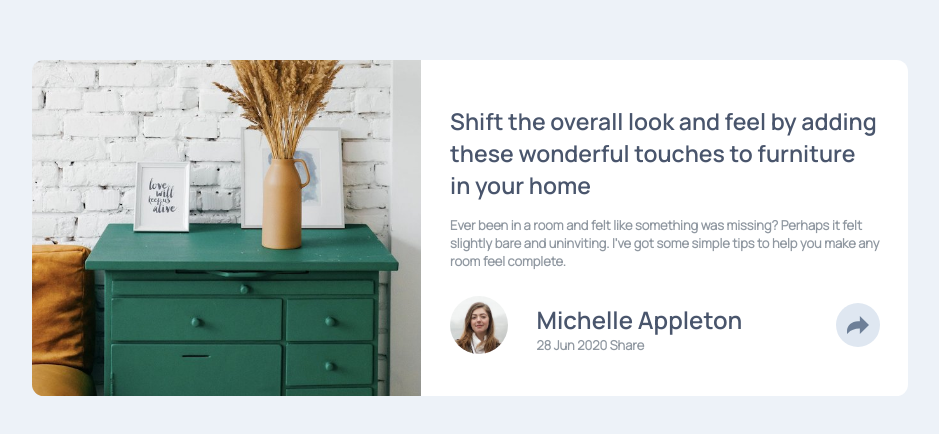
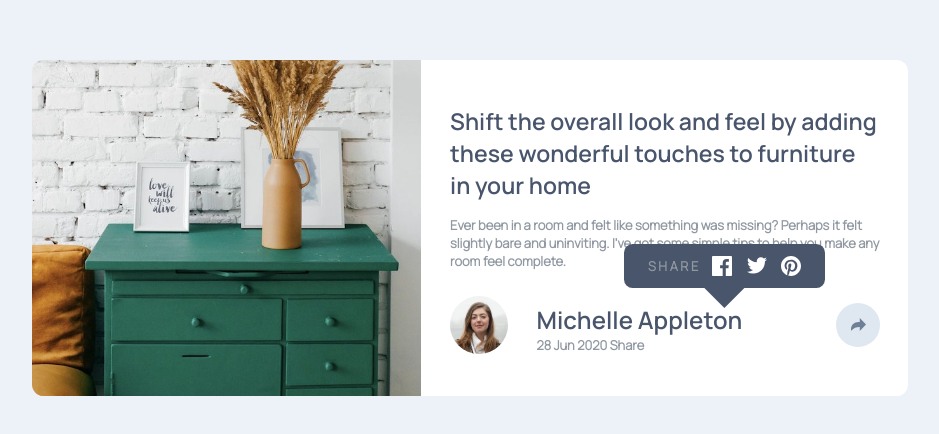
Before and after one commit to MiguelPositive/article-preview-component-master, a plain HTML site: page index.html in a window 1280 px wide. Shown: the part 172-606 px from the top of the page, without its empty margins (170-1109 px from the left). Drawn offline with Linux system fonts and the light colour scheme.

Commit message:
cree el tooltip

```diff
--- a/index.css
+++ b/index.css
@@ -85,6 +85,7 @@ p {
   border-radius: 200%;
 
   background-color: #dfe7f1;
+  cursor: pointer;
 
   display: flex;
   justify-content: center;
@@ -97,12 +98,43 @@ p {
   align-items: center;
 }
 
+.tooltip {
+  position: absolute;
+  top: 26em;
+  right: 17.8em;
+
+  background-color: #48556b;
+
+  width: calc(7em + 7vw);
+  padding-left: calc(0.6em + 0.6vw);
+  padding-right: calc(0.6em + 0.6vw);
+  border-radius: calc(0.3em + 0.3vw);
+
+  display: flex;
+  justify-content: space-around;
+  align-items: center;
+
+  z-index: 1;
+}
+
+.tooltip::after {
+  content: "";
+
+  position: absolute;
+  top: calc(1em + 1vw);
+
+  transform: rotate(45deg);
+
+  width: calc(1em + 1vw);
+  height: calc(1em + 1vw);
+
+  background-color: #48556b;
+
+  z-index: -1;
+}
+
 .info-person p {
   margin-top: 0;
-}
-
-.share img {
-  width: 50%;
 }
 
 @media (max-width: 1440px) {
--- a/index.html
+++ b/index.html
@@ -27,6 +27,30 @@
           felt slightly bare and uninviting. I’ve got some simple tips to help
           you make any room feel complete.
         </p>
+
+        <div class="tooltip">
+          <p>S H A R E</p>
+          <svg xmlns="http://www.w3.org/2000/svg" width="20" height="20">
+            <path
+              fill="#FFF"
+              d="M18.896 0H1.104C.494 0 0 .494 0 1.104v17.793C0 19.506.494 20 1.104 20h9.58v-7.745H8.076V9.237h2.606V7.01c0-2.583 1.578-3.99 3.883-3.99 1.104 0 2.052.082 2.329.119v2.7h-1.598c-1.254 0-1.496.597-1.496 1.47v1.928h2.989l-.39 3.018h-2.6V20h5.098c.608 0 1.102-.494 1.102-1.104V1.104C20 .494 19.506 0 18.896 0z"
+            />
+          </svg>
+
+          <svg xmlns="http://www.w3.org/2000/svg" width="20" height="17">
+            <path
+              fill="#FFF"
+              d="M20 2.172a8.192 8.192 0 01-2.357.646 4.11 4.11 0 001.804-2.27 8.22 8.22 0 01-2.605.996A4.096 4.096 0 0013.847.248c-2.65 0-4.596 2.472-3.998 5.037A11.648 11.648 0 011.392 1a4.109 4.109 0 001.27 5.478 4.086 4.086 0 01-1.858-.513c-.045 1.9 1.318 3.679 3.291 4.075a4.113 4.113 0 01-1.853.07 4.106 4.106 0 003.833 2.849A8.25 8.25 0 010 14.658a11.616 11.616 0 006.29 1.843c7.618 0 11.922-6.434 11.663-12.205A8.354 8.354 0 0020 2.172z"
+            />
+          </svg>
+
+          <svg xmlns="http://www.w3.org/2000/svg" width="20" height="20">
+            <path
+              fill="#FFF"
+              d="M10 0C4.478 0 0 4.477 0 10c0 4.237 2.636 7.855 6.356 9.312-.088-.791-.167-2.005.035-2.868.182-.78 1.172-4.97 1.172-4.97s-.299-.6-.299-1.486c0-1.39.806-2.428 1.81-2.428.852 0 1.264.64 1.264 1.408 0 .858-.545 2.14-.828 3.33-.236.995.5 1.807 1.48 1.807 1.778 0 3.144-1.874 3.144-4.58 0-2.393-1.72-4.068-4.177-4.068-2.845 0-4.515 2.135-4.515 4.34 0 .859.331 1.781.745 2.281a.3.3 0 01.069.288l-.278 1.133c-.044.183-.145.223-.335.134-1.249-.581-2.03-2.407-2.03-3.874 0-3.154 2.292-6.052 6.608-6.052 3.469 0 6.165 2.473 6.165 5.776 0 3.447-2.173 6.22-5.19 6.22-1.013 0-1.965-.525-2.291-1.148l-.623 2.378c-.226.869-.835 1.958-1.244 2.621.937.29 1.931.446 2.962.446 5.522 0 10-4.477 10-10S15.522 0 10 0z"
+            />
+          </svg>
+        </div>
         <div class="info-person">
           <div class="avatar">
             <div class="avatar-image"></div>
@@ -36,11 +60,19 @@
             </div>
           </div>
 
-          <div class="share">
-            <img src="./images/icon-share.svg" alt="" />
+          <div class="share" id="share">
+            <svg xmlns="http://www.w3.org/2000/svg" width="15" height="13">
+              <path
+                id="img-share"
+                fill="#6E8098"
+                d="M15 6.495L8.766.014V3.88H7.441C3.33 3.88 0 7.039 0 10.936v2.049l.589-.612C2.59 10.294 5.422 9.11 8.39 9.11h.375v3.867L15 6.495z"
+              />
+            </svg>
           </div>
         </div>
       </div>
     </main>
+
+    <script src="index.js"></script>
   </body>
 </html>
--- /dev/null
+++ b/index.js
@@ -0,0 +1,15 @@
+const share = document.getElementById("share");
+const imgShare = document.getElementById("img-share");
+
+const handleMouseover = () => {
+  share.style.cssText = "transition: 0.3s; background-color: #6E8098";
+  imgShare.style.cssText = "transition: 0.3s; fill: #dfe7f1;";
+};
+
+const handleMouseout = () => {
+  share.style.cssText = "transition: 0.3s ; background-color: #DFE7F1";
+  imgShare.style.cssText = "transition: 0.3s ; fill: #6E8098";
+};
+
+share.addEventListener("mouseover", handleMouseover);
+share.addEventListener("mouseout", handleMouseout);
```
